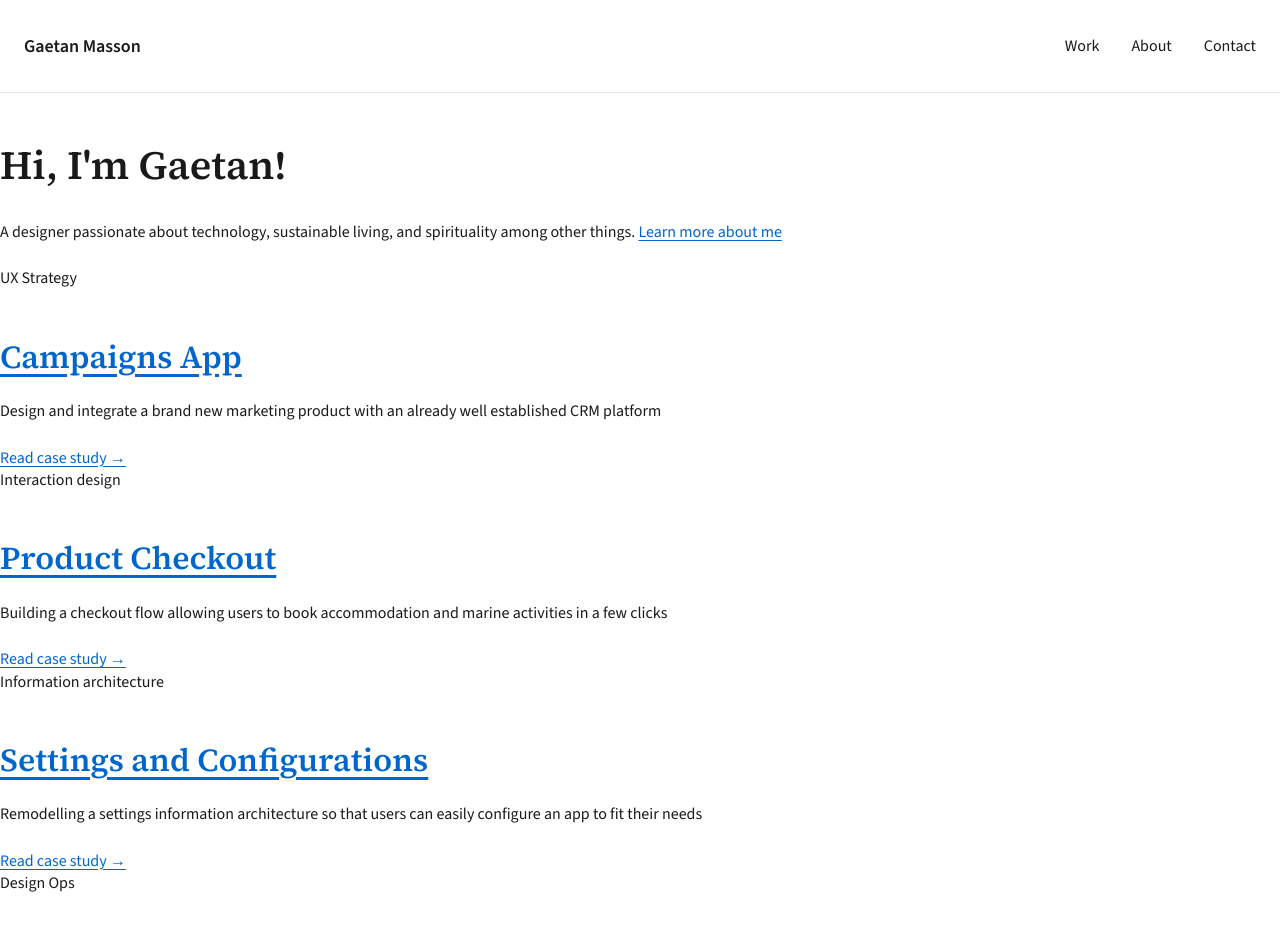
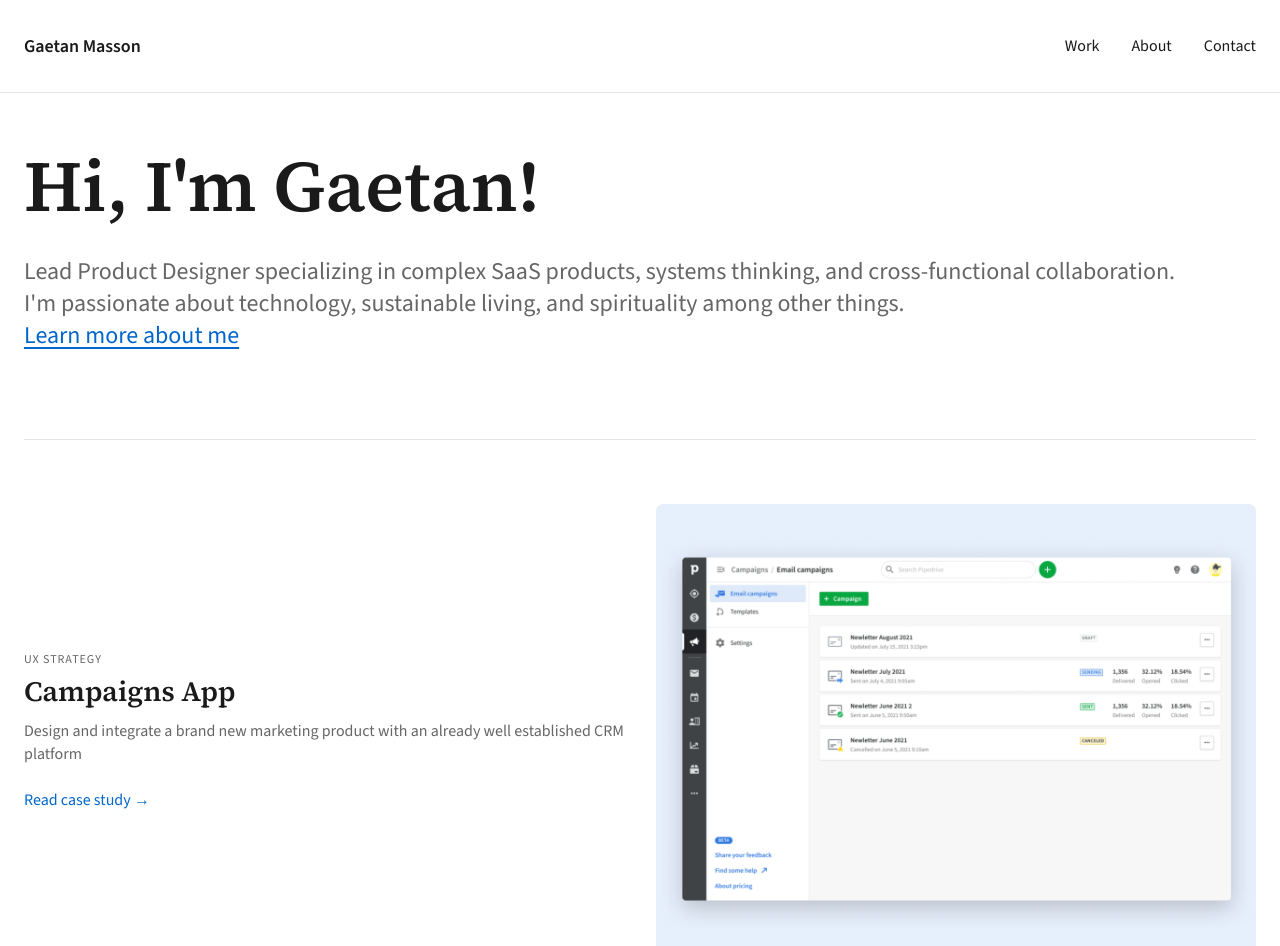
Before and after one commit to gaetan-masson-dev/gaetan-masson-portfolio, a Next.js app: page / in a window 1280 px wide. Shown: the top 946 px of the page. Built offline with nearby package versions, Linux system fonts and the light colour scheme.

Commit message:
Rebuild home as alternating text/image rows driven by cover thumbnails

```diff
--- a/app/page.tsx
+++ b/app/page.tsx
@@ -1,3 +1,4 @@
+import Image from 'next/image'
 import Link from 'next/link'
 
 import { getCaseStudies } from '@/lib/mdx'
@@ -6,32 +7,76 @@ export default function HomePage() {
   const caseStudies = getCaseStudies()
 
   return (
-    <div className="container-wide">
-      <section className="hero">
-        <h1>Hi, I'm Gaetan!</h1>
-        <p className="hero-tagline">
-          A designer passionate about technology, sustainable living, and spirituality among other things.{' '}
+    <div className="max-w-7xl mx-auto px-6">
+      <section className="mb-16 border-b border-line pb-16">
+        <h1 className="text-[3.5rem] md:text-[4.5rem] leading-tight font-semibold mb-6">
+          Hi, I'm Gaetan!
+        </h1>
+        <p className="text-2xl text-subtle">
+          Lead Product Designer specializing in complex SaaS products, systems thinking, and
+          cross-functional collaboration.
+          <br />
+          I'm passionate about technology, sustainable living, and spirituality among other things.
+          <br />
           <Link href="/about">Learn more about me</Link>
         </p>
       </section>
+      <section className="grid gap-16">
+        {caseStudies.map((caseStudy, index) => {
+          const isEven = index % 2 === 0
+          const imagePosition = isEven ? 'right' : 'left'
 
-      <section className="case-studies-grid">
-        {caseStudies.map((caseStudy) => (
-          <article key={caseStudy.slug} className="case-study-card">
-            <div className="case-study-category">{caseStudy.frontmatter.category}</div>
-            <h2>
-              <Link href={`/case-studies/${caseStudy.slug}`}>
+          return (
+            <article
+              key={caseStudy.slug}
+              className="pb-12 border-b border-line last:border-b-0 last:pb-0"
+            >
+              <div
+                className={`grid md:grid-cols-2 gap-8 items-center ${imagePosition === 'left' ? 'md:flex-row-reverse' : ''}`}
+              >
+                {/* Content */}
+                <div className={imagePosition === 'left' ? 'md:order-2' : ''}>
+                  <div className="inline-block text-xs uppercase tracking-[0.08em] font-medium text-subtle mb-2">
+                    {caseStudy.frontmatter.category}
+                  </div>
+                  <h2 className="text-[1.75rem] font-semibold mt-0 mb-3">
+                    <Link
+                      href={`/case-studies/${caseStudy.slug}`}
+                      className="text-default no-underline hover:underline"
+                    >
                       {caseStudy.frontmatter.title}
                     </Link>
                   </h2>
-            <p className="case-study-description">
+                  <p className="text-subtle max-w-measure mb-6">
                     {caseStudy.frontmatter.description}
                   </p>
-            <Link href={`/case-studies/${caseStudy.slug}`} className="case-study-link">
+                  <Link
+                    href={`/case-studies/${caseStudy.slug}`}
+                    className="inline-block font-medium no-underline hover:underline"
+                  >
                     Read case study →
                   </Link>
+                </div>
+
+                {/* Image */}
+                {caseStudy.frontmatter.image && (
+                  <div className={imagePosition === 'left' ? 'md:order-1' : ''}>
+                    <Link href={`/case-studies/${caseStudy.slug}`} className="block group">
+                      <div className="relative aspect-[4/3] overflow-hidden rounded-lg bg-subtle/10">
+                        <Image
+                          src={caseStudy.frontmatter.image}
+                          alt={caseStudy.frontmatter.title}
+                          fill
+                          className="object-cover transition-transform duration-300 group-hover:scale-105"
+                        />
+                      </div>
+                    </Link>
+                  </div>
+                )}
+              </div>
             </article>
-        ))}
+          )
+        })}
       </section>
     </div>
   )
```
Lines whose indentation alone changed are shown as unchanged.
